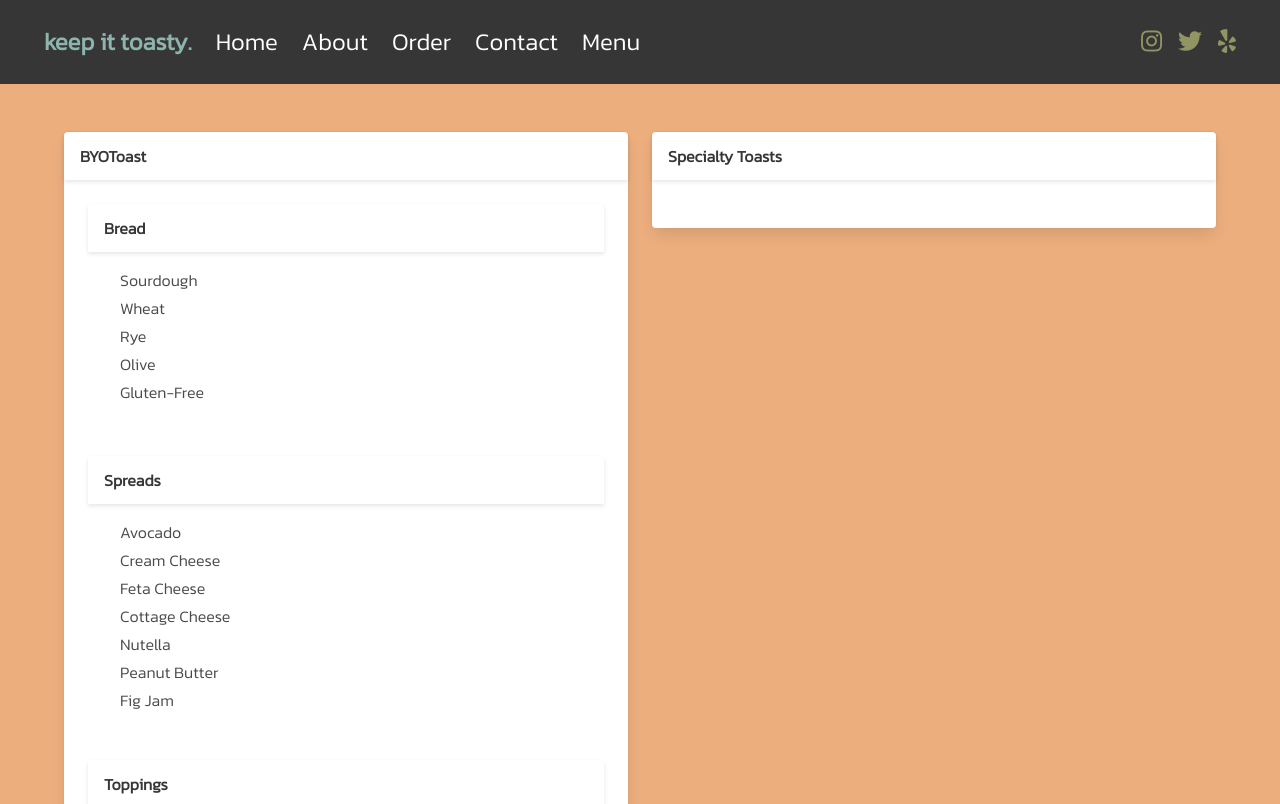
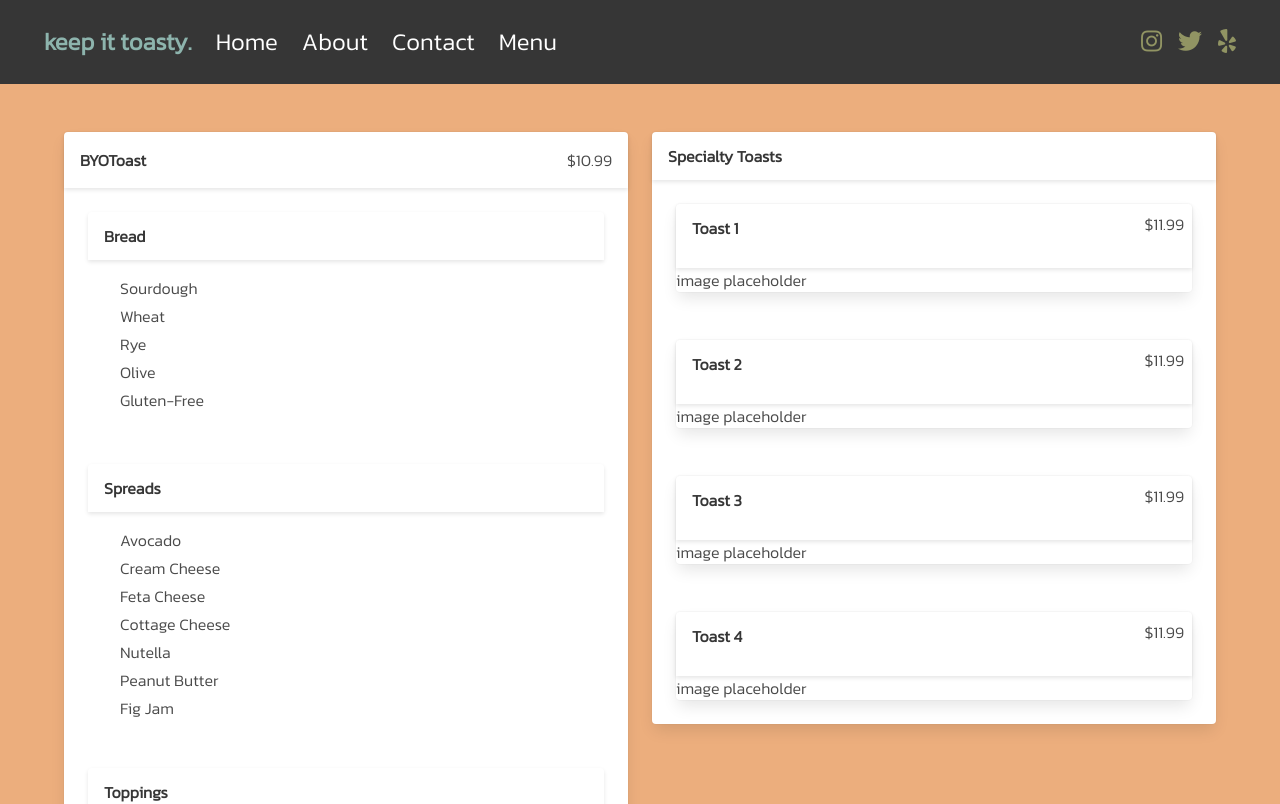
Before and after one commit to jessicawaz/BYOToast, a React (Create React App) app: page /toasts in a window 1280 px wide. Shown: the top 804 px of the page. Built offline with nearby package versions, Linux system fonts and the light colour scheme.

Commit message:
menu template

```diff
--- a/src/components/Menu/Bowls/Bowls.jsx
+++ b/src/components/Menu/Bowls/Bowls.jsx
@@ -9,6 +9,7 @@ const Bowls = () => {
             <div className="card">
               <header className="card-header">
                 <p className="card-header-title">BYOBowls</p>
+                <p className="p-4">$10.99</p>
               </header>
 
               <p className="p-3" style={{ fontSize: "12px" }}>
@@ -88,7 +89,47 @@ const Bowls = () => {
               </header>
 
               <div className="card-content">
-                <div className="content"></div>
+                <div className="content">
+                  <div className="card">
+                    <div className="card-header">
+                      <p className="card-header-title">Bowl 1</p>
+                    </div>
+                    <div className="card-image">image placeholder</div>
+                  </div>
+                </div>
+              </div>
+
+              <div className="card-content">
+                <div className="content">
+                  <div className="card">
+                    <div className="card-header">
+                      <p className="card-header-title">Bowl 2</p>
+                    </div>
+                    <div className="card-image">image placeholder</div>
+                  </div>
+                </div>
+              </div>
+
+              <div className="card-content">
+                <div className="content">
+                  <div className="card">
+                    <div className="card-header">
+                      <p className="card-header-title">Bowl 3</p>
+                    </div>
+                    <div className="card-image">image placeholder</div>
+                  </div>
+                </div>
+              </div>
+
+              <div className="card-content">
+                <div className="content">
+                  <div className="card">
+                    <div className="card-header">
+                      <p className="card-header-title">Bowl 4</p>
+                    </div>
+                    <div className="card-image">image placeholder</div>
+                  </div>
+                </div>
               </div>
             </div>
           </div>
--- a/src/components/Menu/Toasts/Toasts.jsx
+++ b/src/components/Menu/Toasts/Toasts.jsx
@@ -9,6 +9,7 @@ const Toasts = () => {
             <div className="card">
               <header className="card-header">
                 <p className="card-header-title">BYOToast</p>
+                <p className="p-4">$10.99</p>
               </header>
 
               <div className="card-content">
@@ -56,7 +57,7 @@ const Toasts = () => {
 
                   <h7 className="p-3 has-text-weight-bold">Savory</h7>
                   <div className="columns is-mobile is-desktop">
-                    <div className="column is-narrow is-half">
+                    <div className="column p-1 is-half">
                       <ul>
                         <li>Tomato</li>
                         <li>Pickled Red Onions</li>
@@ -71,7 +72,7 @@ const Toasts = () => {
                       </ul>
                     </div>
 
-                    <div className="column is-narrow is-half">
+                    <div className="column p-1 is-half">
                       <ul>
                         <li>Sliced Avocado</li>
                         <li>Radish</li>
@@ -141,7 +142,51 @@ const Toasts = () => {
               </header>
 
               <div className="card-content">
-                <div className="content"></div>
+                <div className="content">
+                  <div className="card">
+                    <div className="card-header">
+                      <p className="card-header-title">Toast 1</p>
+                      <p className="p-2">$11.99</p>
+                    </div>
+                    <div className="card-image">image placeholder</div>
+                  </div>
+                </div>
+              </div>
+
+              <div className="card-content">
+                <div className="content">
+                  <div className="card">
+                    <div className="card-header">
+                      <p className="card-header-title">Toast 2</p>
+                      <p className="p-2">$11.99</p>
+                    </div>
+                    <div className="card-image">image placeholder</div>
+                  </div>
+                </div>
+              </div>
+
+              <div className="card-content">
+                <div className="content">
+                  <div className="card">
+                    <div className="card-header">
+                      <p className="card-header-title">Toast 3</p>
+                      <p className="p-2">$11.99</p>
+                    </div>
+                    <div className="card-image">image placeholder</div>
+                  </div>
+                </div>
+              </div>
+
+              <div className="card-content">
+                <div className="content">
+                  <div className="card">
+                    <div className="card-header">
+                      <p className="card-header-title">Toast 4</p>
+                      <p className="p-2">$11.99</p>
+                    </div>
+                    <div className="card-image">image placeholder</div>
+                  </div>
+                </div>
               </div>
             </div>
           </div>
--- a/src/components/Navbar/Navbar.css
+++ b/src/components/Navbar/Navbar.css
@@ -9,9 +9,9 @@ i {
 }
 
 .social-link {
-    color: #919463;
+    color: #8db4ad;
 }
 
 .social-link:hover {
-    color: #6f7432;
+    color: #8db4ad;
 }
--- a/src/components/Navbar/Navbar.jsx
+++ b/src/components/Navbar/Navbar.jsx
@@ -47,9 +47,6 @@ const Navbar = () => {
           <a href="/about" className="navbar-item">
             About
           </a>
-          <a href="/order" className="navbar-item">
-            Order
-          </a>
           <a href="/contact" className="navbar-item">
             Contact
           </a>
```
